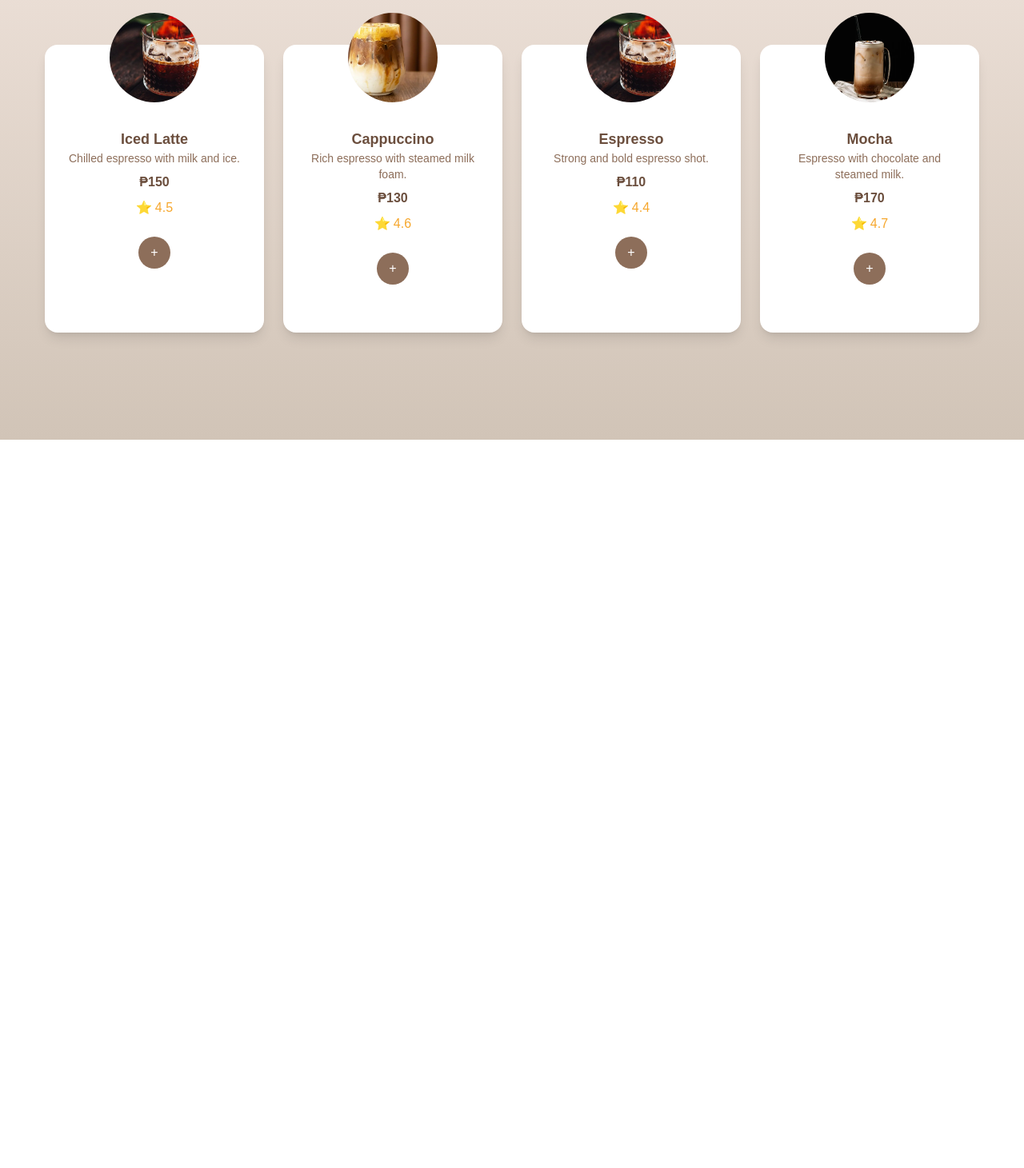
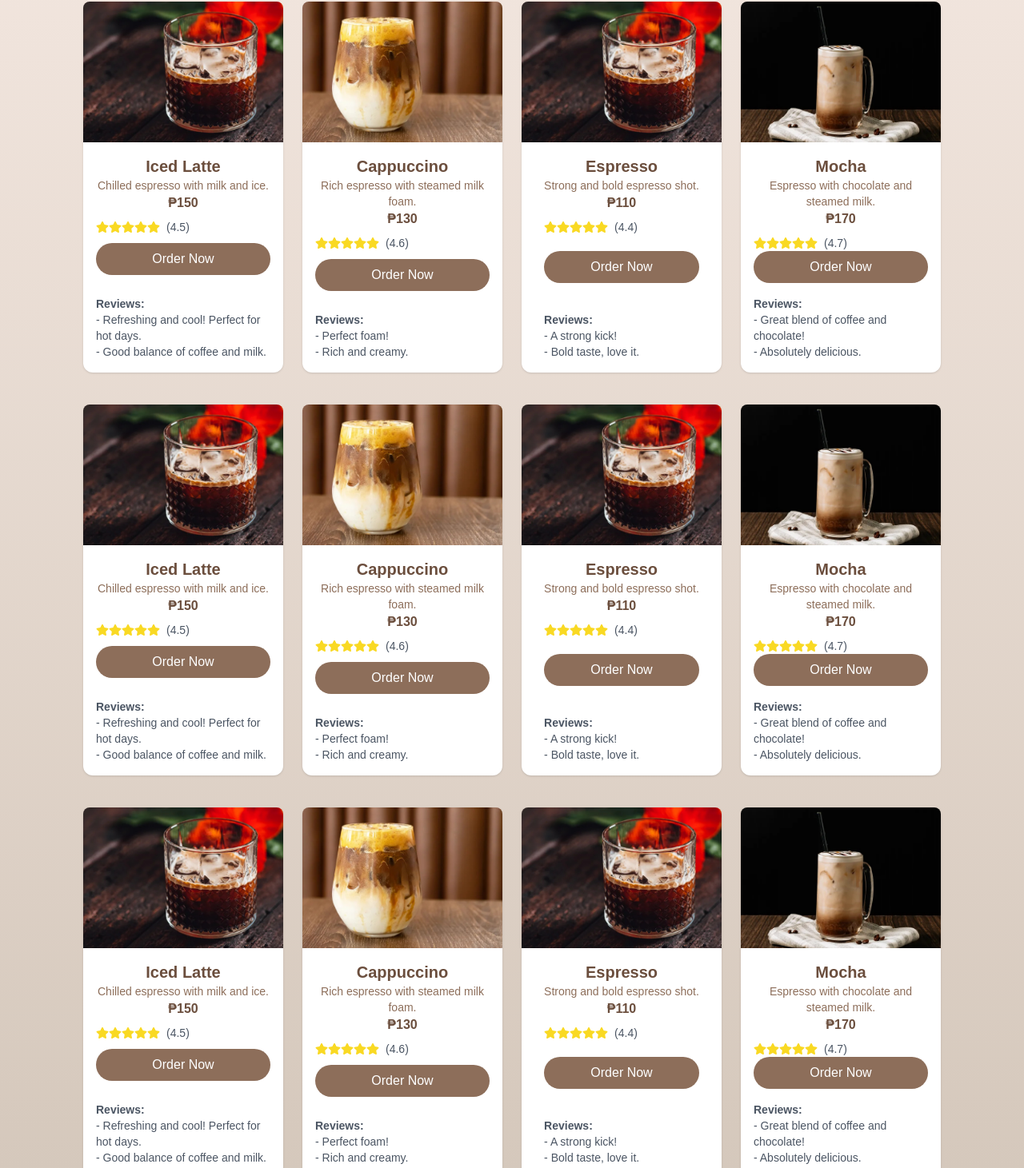
Before and after one commit to resolverkatla/coffee-shop, a Next.js app: page /Menu in a window 1280 px wide. Shown: the part 250-1711 px from the top of the page at 80% size. Before the commit the page ends 800 px from the top, so only its background shows below. Built offline with nearby package versions, Linux system fonts and the light colour scheme.

Commit message:
Improved slightly

```diff
--- a/app/Menu/page.tsx
+++ b/app/Menu/page.tsx
@@ -1,4 +1,6 @@
 import Image from 'next/image'; // Import Image component from Next.js for optimization
+import { FaStar } from 'react-icons/fa';
+import Footer from '@/components/Footer';
 
 function Menu() {
   const menuItems = [
@@ -7,36 +9,58 @@ function Menu() {
       description: "Chilled espresso with milk and ice.",
       price: "₱150",
       image: "/menu_pics/iced-espresso.jpg",
-      rating: "4.5",
+      rating: 4.5,
+      reviews: ["Refreshing and cool! Perfect for hot days.", "Good balance of coffee and milk."]
     },
     {
       name: "Cappuccino",
       description: "Rich espresso with steamed milk foam.",
       price: "₱130",
       image: "/menu_pics/iced-macchiato.jpg",
-      rating: "4.6",
+      rating: 4.6,
+      reviews: ["Perfect foam!", "Rich and creamy."]
     },
     {
       name: "Espresso",
       description: "Strong and bold espresso shot.",
       price: "₱110",
       image: "/menu_pics/iced-espresso.jpg",
-      rating: "4.4",
+      rating: 4.4,
+      reviews: ["A strong kick!", "Bold taste, love it."]
     },
     {
       name: "Mocha",
       description: "Espresso with chocolate and steamed milk.",
       price: "₱170",
       image: "/menu_pics/iced-mocha.jpg",
-      rating: "4.7",
+      rating: 4.7,
+      reviews: ["Great blend of coffee and chocolate!", "Absolutely delicious."]
     },
   ];
 
+  const getStars = (rating: number) => {
+    const fullStars = Math.floor(rating); // Full stars based on the integer part of the rating
+    const halfStar = rating % 1 !== 0; // Check if there's a half star
+    const emptyStars = 5 - fullStars - (halfStar ? 1 : 0); // Remaining stars will be empty
+
+    return (
+      <>
+        {[...Array(fullStars)].map((_, i) => (
+          <FaStar key={i} className="text-yellow-500" />
+        ))}
+        {halfStar && <FaStar className="text-yellow-500 half-star" />} {/* Placeholder class for half star if needed */}
+        {[...Array(emptyStars)].map((_, i) => (
+          <FaStar key={i} className="text-gray-400" />
+        ))}
+      </>
+    );
+  };
+
   return (
     <div className="min-h-screen flex flex-col bg-gradient-to-b from-[#f5e9e2] to-[#d1c4b7]">
-      <main className="flex-1 flex flex-col items-center justify-center p-8">
+      <main className="flex-1 flex flex-col items-center justify-center p-20">
         {/* Header Section */}
-        <div className="text-center mb-20"> {/* Increased margin-bottom to create more space */}
+        <div className="text-center mb-20">
           <h1 className="text-5xl font-extrabold text-[#6b4e3d]">Our Menu</h1>
           <p className="text-lg text-[#8d6e5a] mt-4">
             Enjoy a variety of coffee brewed to perfection.
@@ -44,44 +68,173 @@ function Menu() {
         </div>
 
         {/* Menu Items Section */}
-        <div className="grid grid-cols-1 sm:grid-cols-2 md:grid-cols-4 gap-6 px-6">
+        <div className="grid grid-cols-1 sm:grid-cols-2 md:grid-cols-4 gap-6 px-6 mb-10">
           {menuItems.map((item, index) => (
             <div
               key={index}
-              className="relative bg-white shadow-lg rounded-2xl p-6 flex flex-col items-center text-center"
-              style={{ minHeight: "360px" }} // Adjusting card size
+              className="relative bg-white rounded-xl shadow transition-all duration-300 hover:scale-105 hover:shadow-2xl flex flex-col items-center justify-between"
+              style={{ minHeight: "360px" }}
             >
-              {/* Image directly styled for overlap */}
-              <div className="absolute top-[-40px] w-28 h-28 z-20">
+              {/* Image fits container exactly */}
+              <div className="w-full h-44 relative overflow-hidden rounded-t-lg m-0">
                 <Image
                   src={item.image}
                   alt={item.name}
-                  layout="fill" // Use layout fill for responsive image
-                  className="object-cover rounded-full"
+                  layout="fill"
+                  objectFit="cover"
                 />
               </div>
 
               {/* Text Content */}
-              <h2 className="text-lg font-semibold text-[#6b4e3d] mt-20">
+              <div className="p-4 text-center flex flex-col flex-1 justify-between">
+                <div>
+                  <h2 className="text-xl font-semibold text-[#6b4e3d]">
                     {item.name}
                   </h2>
-              <p className="text-sm text-[#8d6e5a] mb-2">{item.description}</p>
-              <p className="text-md font-bold text-[#6b4e3d] mb-2">
+                  <p className="text-sm text-[#8d6e5a]">{item.description}</p>
+                  <p className="text-md font-bold text-[#6b4e3d]">
                     {item.price}
                   </p>
-              <div className="flex justify-center items-center space-x-1 text-[#F6A72D] mb-6">
-                <span>⭐</span>
-                <span className="text-md">{item.rating}</span>
+
+                  {/* Corrected Star Ratings */}
+                  <div className="flex items-center mt-2">
+                    {getStars(item.rating)}
+                    <span className="ml-2 text-sm text-gray-600">({item.rating.toFixed(1)})</span>
+                  </div>
                 </div>
 
                 {/* Order Button */}
-              <button className="bg-[#8d6e5a] hover:bg-[#6b4e3d] text-white rounded-full p-3 w-10 h-10 flex items-center justify-center">
-                +
+                <button className="bg-[#8d6e5a] hover:bg-[#6b4e3d] text-white rounded-full px-6 py-2 flex items-center justify-center transition-colors duration-300">
+                  Order Now
                 </button>
+
+                {/* Static Review Section */}
+                <div className="text-sm text-left text-gray-600 mt-4">
+                  <p className="font-semibold">Reviews:</p>
+                  <ul>
+                    {item.reviews.slice(0, 2).map((review, idx) => (
+                      <li key={idx}>- {review}</li>
+                    ))}
+                  </ul>
+                </div>
+              </div>
             </div>
           ))}
         </div>
+
+         {/* Menu Items Section */}
+         <div className="grid grid-cols-1 sm:grid-cols-2 md:grid-cols-4 gap-6 px-6 mb-10">
+          {menuItems.map((item, index) => (
+            <div
+              key={index}
+              className="relative bg-white rounded-xl shadow transition-all duration-300 hover:scale-105 hover:shadow-2xl flex flex-col items-center justify-between"
+              style={{ minHeight: "360px" }}
+            >
+              {/* Image fits container exactly */}
+              <div className="w-full h-44 relative overflow-hidden rounded-t-lg m-0">
+                <Image
+                  src={item.image}
+                  alt={item.name}
+                  layout="fill"
+                  objectFit="cover"
+                />
+              </div>
+
+              {/* Text Content */}
+              <div className="p-4 text-center flex flex-col flex-1 justify-between">
+                <div>
+                  <h2 className="text-xl font-semibold text-[#6b4e3d]">
+                    {item.name}
+                  </h2>
+                  <p className="text-sm text-[#8d6e5a]">{item.description}</p>
+                  <p className="text-md font-bold text-[#6b4e3d]">
+                    {item.price}
+                  </p>
+
+                  {/* Corrected Star Ratings */}
+                  <div className="flex items-center mt-2">
+                    {getStars(item.rating)}
+                    <span className="ml-2 text-sm text-gray-600">({item.rating.toFixed(1)})</span>
+                  </div>
+                </div>
+
+                {/* Order Button */}
+                <button className="bg-[#8d6e5a] hover:bg-[#6b4e3d] text-white rounded-full px-6 py-2 flex items-center justify-center transition-colors duration-300">
+                  Order Now
+                </button>
+
+                {/* Static Review Section */}
+                <div className="text-sm text-left text-gray-600 mt-4">
+                  <p className="font-semibold">Reviews:</p>
+                  <ul>
+                    {item.reviews.slice(0, 2).map((review, idx) => (
+                      <li key={idx}>- {review}</li>
+                    ))}
+                  </ul>
+                </div>
+              </div>
+            </div>
+          ))}
+        </div>
+
+         {/* Menu Items Section */}
+         <div className="grid grid-cols-1 sm:grid-cols-2 md:grid-cols-4 gap-6 px-6 mb-10">
+          {menuItems.map((item, index) => (
+            <div
+              key={index}
+              className="relative bg-white rounded-xl shadow transition-all duration-300 hover:scale-105 hover:shadow-2xl flex flex-col items-center justify-between"
+              style={{ minHeight: "360px" }}
+            >
+              {/* Image fits container exactly */}
+              <div className="w-full h-44 relative overflow-hidden rounded-t-lg m-0">
+                <Image
+                  src={item.image}
+                  alt={item.name}
+                  layout="fill"
+                  objectFit="cover"
+                />
+              </div>
+
+              {/* Text Content */}
+              <div className="p-4 text-center flex flex-col flex-1 justify-between">
+                <div>
+                  <h2 className="text-xl font-semibold text-[#6b4e3d]">
+                    {item.name}
+                  </h2>
+                  <p className="text-sm text-[#8d6e5a]">{item.description}</p>
+                  <p className="text-md font-bold text-[#6b4e3d]">
+                    {item.price}
+                  </p>
+
+                  {/* Corrected Star Ratings */}
+                  <div className="flex items-center mt-2">
+                    {getStars(item.rating)}
+                    <span className="ml-2 text-sm text-gray-600">({item.rating.toFixed(1)})</span>
+                  </div>
+                </div>
+
+                {/* Order Button */}
+                <button className="bg-[#8d6e5a] hover:bg-[#6b4e3d] text-white rounded-full px-6 py-2 flex items-center justify-center transition-colors duration-300">
+                  Order Now
+                </button>
+
+                {/* Static Review Section */}
+                <div className="text-sm text-left text-gray-600 mt-4">
+                  <p className="font-semibold">Reviews:</p>
+                  <ul>
+                    {item.reviews.slice(0, 2).map((review, idx) => (
+                      <li key={idx}>- {review}</li>
+                    ))}
+                  </ul>
+                </div>
+              </div>
+            </div>
+          ))}
+        </div>
+
+
       </main>
+      <Footer />
     </div>
   );
 }
```
Lines whose indentation alone changed are shown as unchanged.
